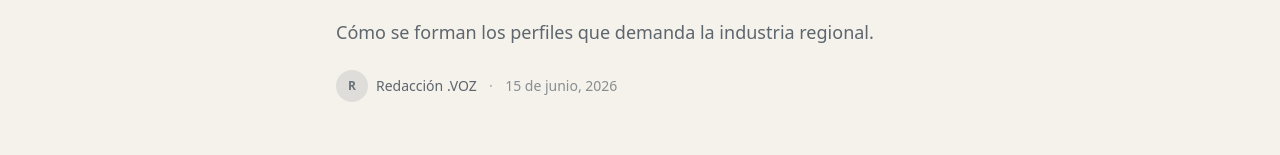
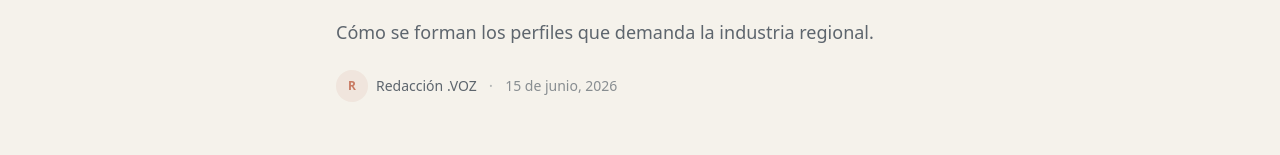
Before and after one commit to pepeyezza/puntovoz, a Next.js app: page /editoriales/escuelas-tecnicas-innovacion in a window 1280 px wide. Shown: the part 357-512 px from the top of the page. Built offline with nearby package versions, Linux system fonts and the light colour scheme; no server answers; the database is empty.

Commit message:
Update page.tsx

```diff
--- a/src/app/editoriales/[slug]/page.tsx
+++ b/src/app/editoriales/[slug]/page.tsx
@@ -25,6 +25,7 @@ async function getEditorial(slug: string) {
         category: post.categories[0]?.name ?? "",
         tags: post.tags.map((t) => t.name),
         author: post.author?.name ?? "Redacción .VOZ",
+authorPhoto: post.author?.photoUrl ?? null,
         authorId: post.author?.id ?? null,
         date: (post.publishedAt ?? post.createdAt).toLocaleDateString("es-AR", { day: "numeric", month: "long", year: "numeric" }),
         coverImage: post.coverImage ?? "",
@@ -90,9 +91,15 @@ export default async function EditorialDetailPage({ params }: Props) {
             </Link>
           ) : (
             <div className="flex items-center gap-2">
-              <span className="flex h-8 w-8 items-center justify-center rounded-full bg-principal/10 text-xs font-bold text-principal/60">
-                {editorial.author.charAt(0)}
-              </span>
+            {editorial.authorPhoto ? (
+                <div className="relative h-8 w-8 overflow-hidden rounded-full border border-principal/10">
+                  <Image src={editorial.authorPhoto} alt={editorial.author} fill className="object-cover" />
+                </div>
+              ) : (
+                <span className="flex h-8 w-8 items-center justify-center rounded-full bg-acento/10 text-xs font-bold text-acento">
+                  {editorial.author.charAt(0)}
+                </span>
+              )}
               <span className="text-sm font-medium text-principal/70">{editorial.author}</span>
             </div>
           )}
```
